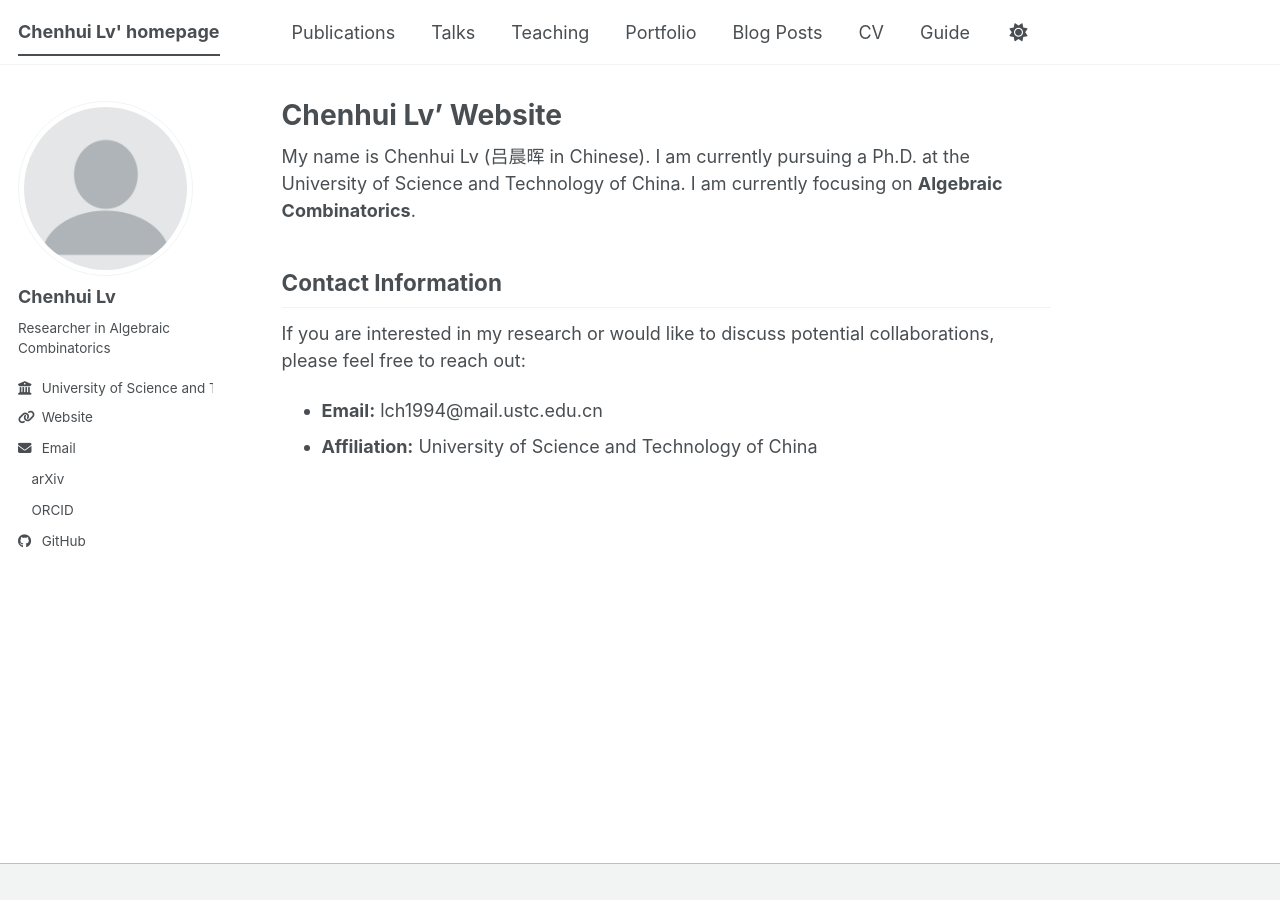
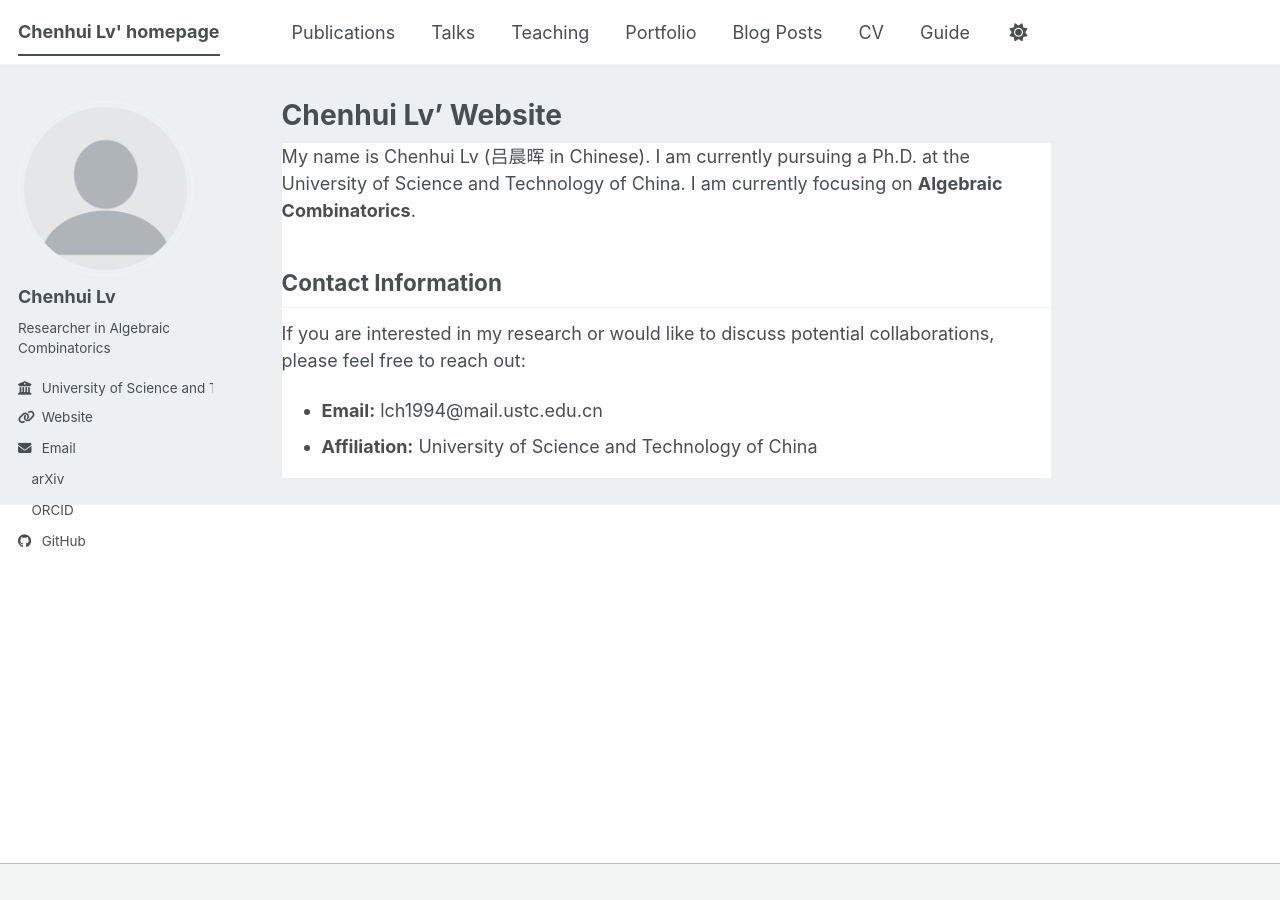
Before and after one commit to chenhui-lv/chenhui-lv.github.io, a Jekyll site: the page built from _pages/about.md, in a window 1280 px wide. Built offline with Jekyll 4.4.1, drawn with Linux system fonts in a browser that asks for light colours; a style sheet for code colours, icons or effects is not loaded.

Commit message:
Update main.scss with new color scheme
Add Morandi cold gray color scheme to body and content area.

```diff
--- a/assets/css/main.scss
+++ b/assets/css/main.scss
@@ -37,3 +37,14 @@
     "layout/sidebar",
     "layout/json_cv"
 ;
+
+
+/* 推荐：莫兰迪冷灰方案 */
+body {
+  background-color: #EDF0F2;
+}
+
+/* 内容区域保持白色 */
+.page__content {
+  background-color: #FFFFFF;
+}
```
